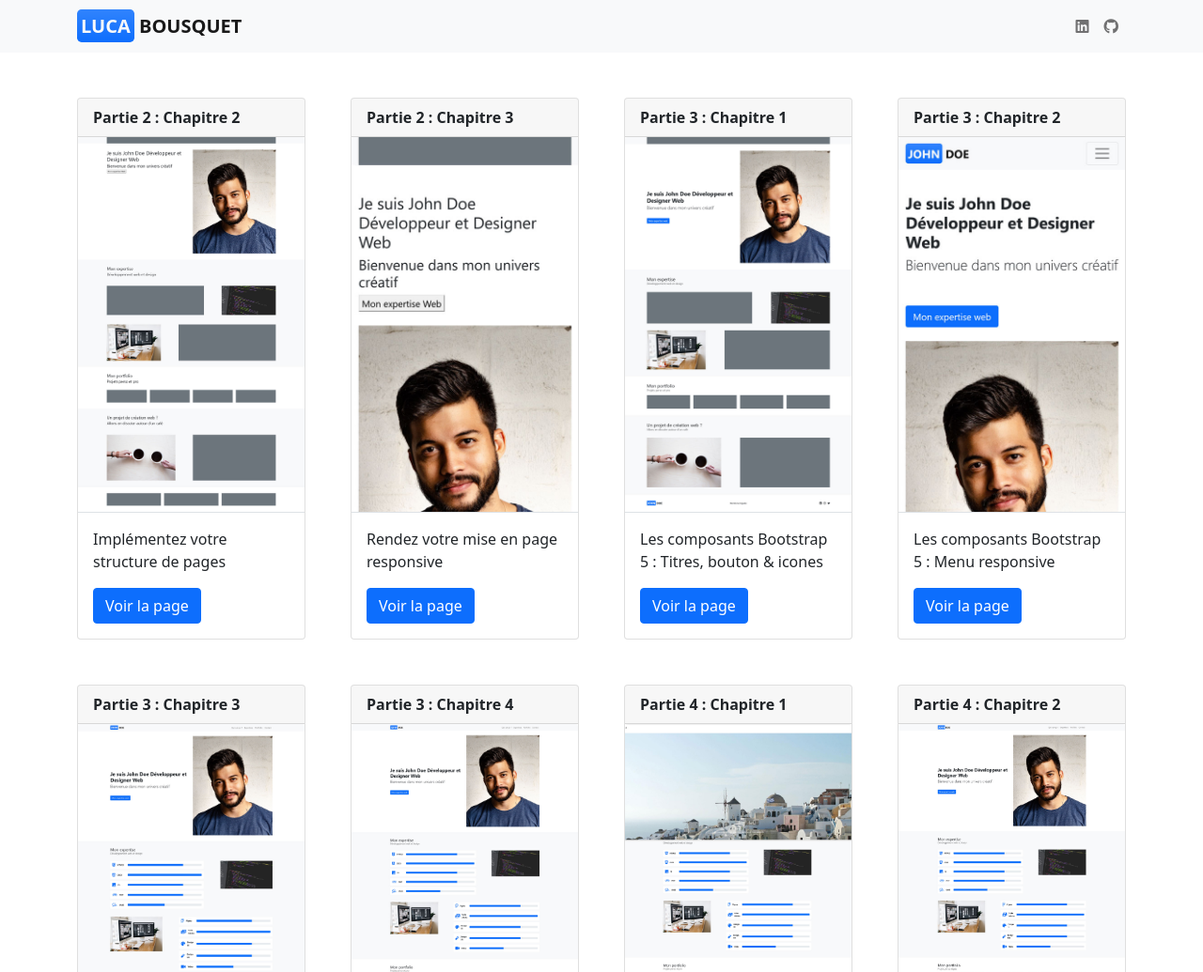
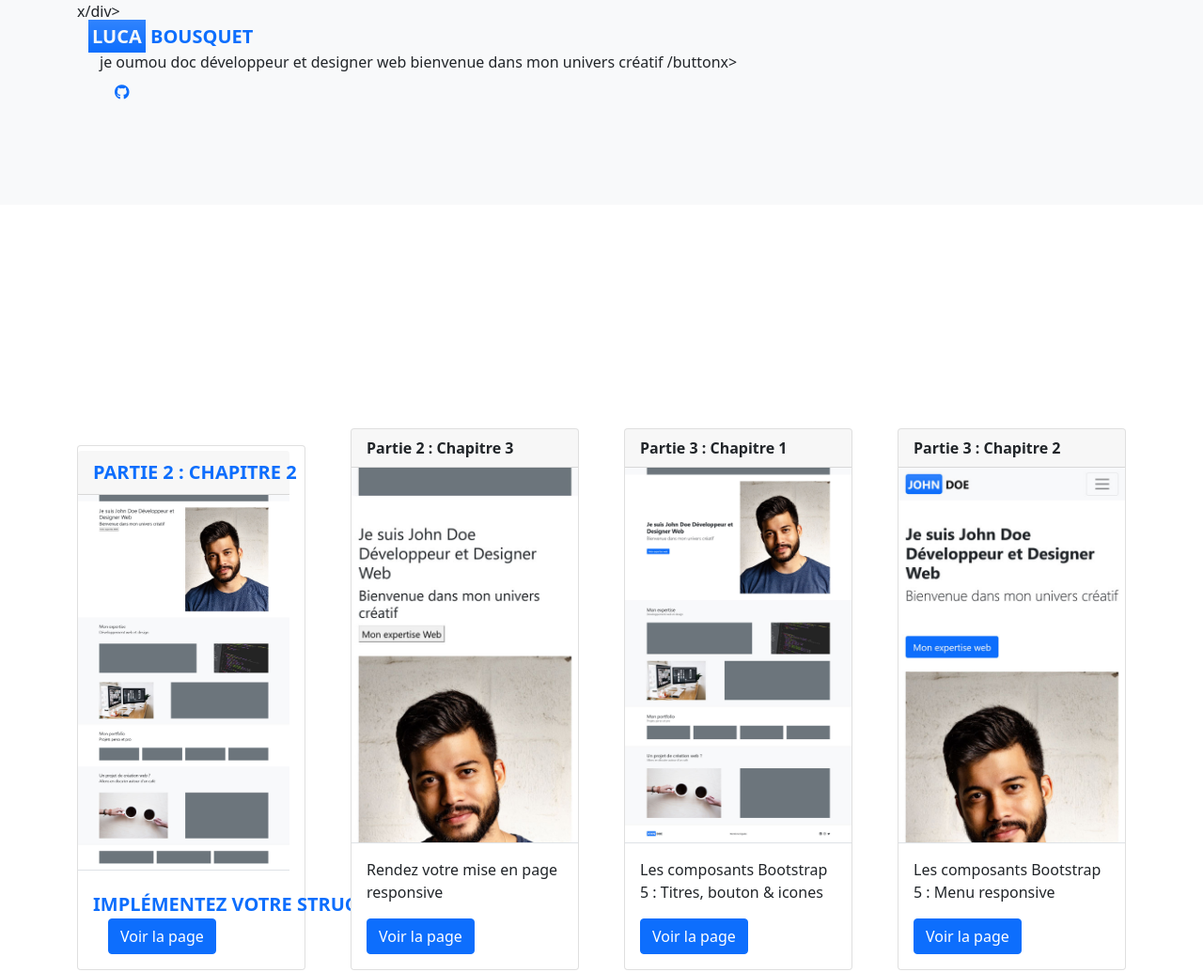
Before and after one commit to OpenClassrooms-Student-Center/cours-Bootstrap-5, a plain HTML site: page docs/index.html in a window 1280 px wide. Shown: the top 1035 px of the page at 94% size. Drawn offline with nearby package versions, Linux system fonts and the light colour scheme.

Commit message:
mon expertise

```diff
--- a/docs/index.html
+++ b/docs/index.html
@@ -17,24 +17,25 @@
   <script src="https://kit.fontawesome.com/14273d579a.js" crossorigin="anonymous"></script>
 </head>
 
-<body>
-  <header>
-    <nav class="navbar navbar-expand-md navbar-light bg-light">
+<nav class="bg-light">
+  <div class="container">
+    <div.bg-secondary.py-4>x/div>
       <div class="container">
         <a class="navbar-brand text-uppercase fw-bold" href="/index.html">
-          <span class="bg-primary bg-gradient p-1 rounded-3 text-light">Luca</span> Bousquet
+          <span class="bg-primary bg-gradient p-1 r<ounded-3 text-light">Luca</span> Bousquet
         </a>
-        <div class="d-flex">
-          <div class="collapse navbar-collapse" id="navbarNav">
-            <ul class="navbar-nav">
-              <li class="nav-item">
-                <a class="nav-link" href="https://www.linkedin.com/in/lucabousquet/"><i class="fab fa-linkedin"></i></a>
-              </li>
-              <li class="nav-item">
+        <div class="my"-5">
+          <div class="container">
+            <div class="row">
+              <div class="col">
+                <h1x/h1>je oumou doc développeur et designer web</h1>
+              <h2x/h2>bienvenue dans mon univers créatif
+              <buttonx mon expertise web>/buttonx>
                 <a class="nav-link" href="https://github.com/lukadabra/Cours-Bootstrap-5.0"><i
-                     class="fab fa-github"></i></a>
-              </li>
-            </ul>
+                     class="fab fa-github"></i></
+              <img src"../img/portrait.jpg"alt="photo de oumou doc"class"w-100">
+            </ul>        <a class="navbar-brand text-uppercase fw-bold" href="/index.html">
+
           </div>
         </div>
       </div>
```
